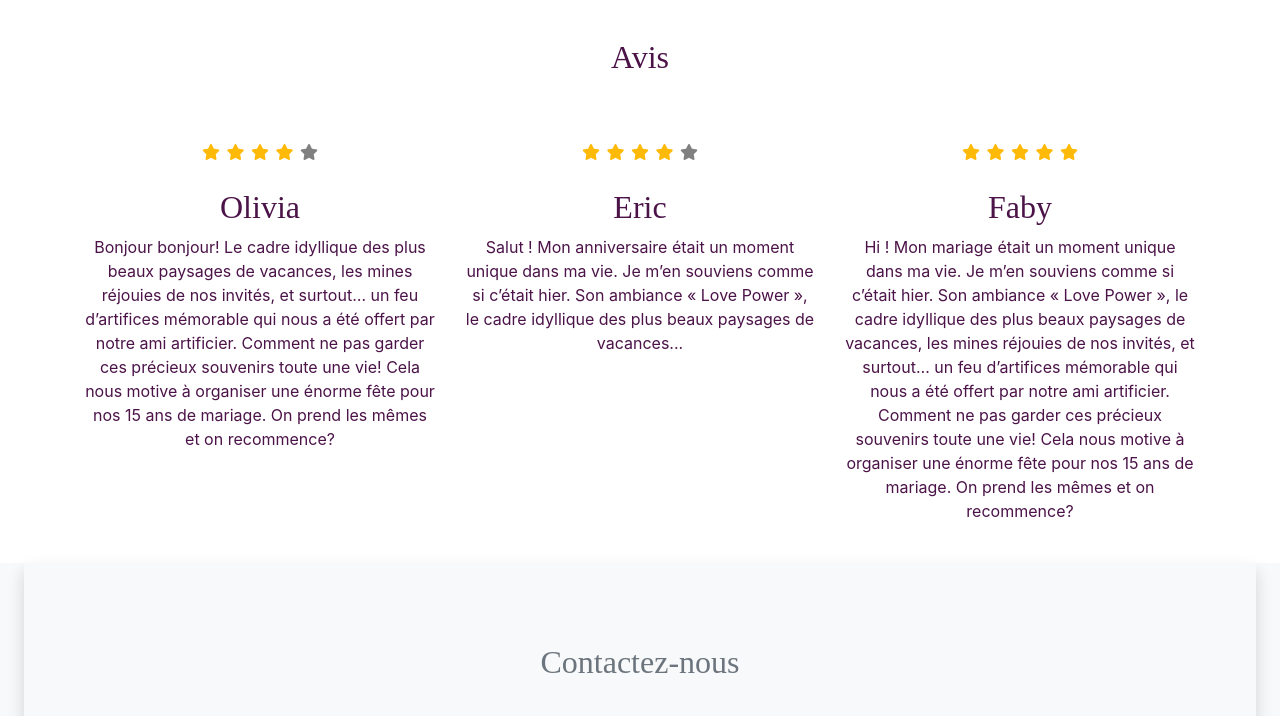
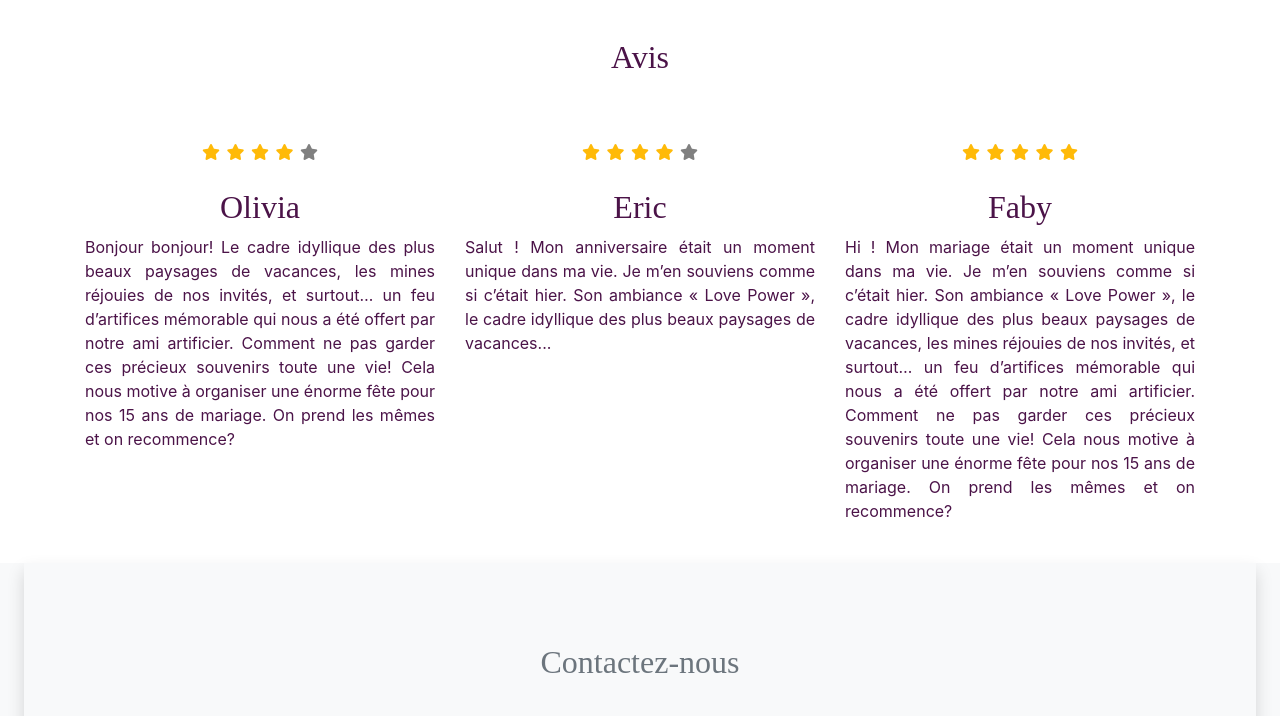
Before and after one commit to PriscaR78/fetes_un_voeu, a Symfony app: template templates/prisca/index.html.twig in a window 1280 px wide. Shown: the part 3643-4359 px from the top of the page. Run offline with Twig, Linux system fonts and the light colour scheme; the template is opened without the code that fills it, so the values that code supplies are empty; some libraries are stand-ins or nearby versions; some web fonts are replaced.

Commit message:
« modifs_prisca »

```diff
--- a/templates/prisca/index.html.twig
+++ b/templates/prisca/index.html.twig
@@ -242,7 +242,7 @@ Votre enfant, Roi de la fête choisit alors l’atelier ou une thématique parmi
 </div>
 
 				<h2 class="mt-4">Olivia</h2>
-				<p class="text-center">
+				<p class="text-justify">
 Bonjour bonjour!
 Le cadre idyllique des plus beaux paysages de vacances, les mines réjouies de nos invités, et surtout… un feu d’artifices mémorable qui nous a été offert par notre ami artificier.
 Comment ne pas garder ces précieux souvenirs toute une vie! Cela nous motive à organiser une énorme fête pour nos 15 ans de mariage. On prend les mêmes et on recommence?
@@ -263,7 +263,7 @@ Comment ne pas garder ces précieux souvenirs toute une vie! Cela nous motive à
 </div>
 
 				<h2 class="mt-4">Eric</h2>
-				<p class="text-center">
+				<p class="text-justify">
 Salut !
 Mon anniversaire était un moment unique dans ma vie. Je m’en souviens comme si c’était hier. Son ambiance « Love Power », le cadre idyllique des plus beaux paysages de vacances...
 								</p>
@@ -283,7 +283,7 @@ Mon anniversaire était un moment unique dans ma vie. Je m’en souviens comme s
 </div>
 
 				<h2 class="mt-4">Faby</h2>
-				<p class="text-center">
+				<p class="text-justify">
 Hi !
 Mon mariage était un moment unique dans ma vie. Je m’en souviens comme si c’était hier. Son ambiance « Love Power », le cadre idyllique des plus beaux paysages de vacances, les mines réjouies de nos invités, et surtout… un feu d’artifices mémorable qui nous a été offert par notre ami artificier.
 Comment ne pas garder ces précieux souvenirs toute une vie! Cela nous motive à organiser une énorme fête pour nos 15 ans de mariage. On prend les mêmes et on recommence?
```
